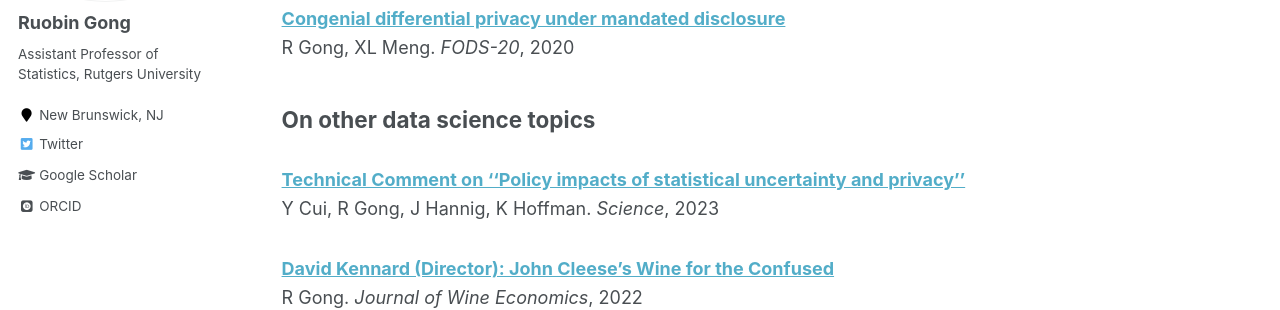
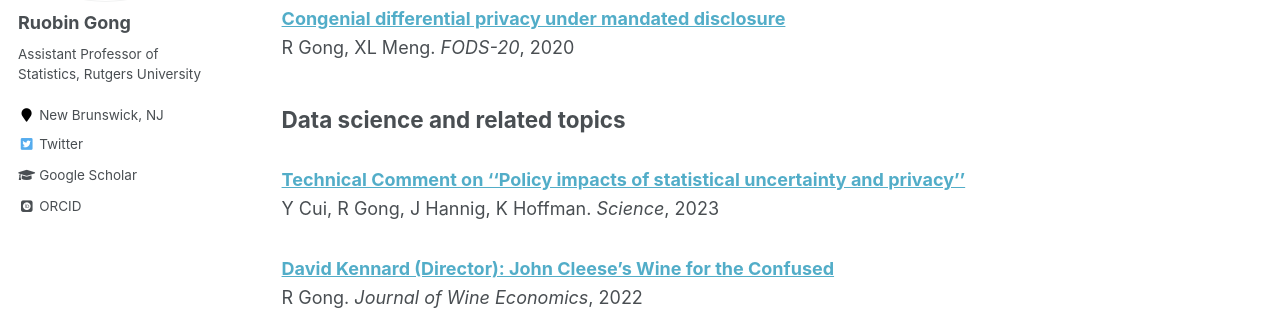
Before and after one commit to RuobinGong/RuobinGong.github.io, a Jekyll site: the page built from _pages/publications.md, in a window 1280 px wide and 900 px high, scrolled down 1689 px. Shown: the part 154-464 px from the top of the window. Built offline with Jekyll 4.4.1, drawn with Linux system fonts in a browser that asks for light colours; some web fonts are replaced.

Commit message:
Update publications.md

```diff
--- a/_pages/publications.md
+++ b/_pages/publications.md
@@ -22,7 +22,7 @@ For a complete list of publications, please refer to [my CV](https://RuobinGong.
   {% include archive-single.html %}
 {% endfor %}
 
-## On other data science topics
+## Data science and related topics
 
 {% for post in site.publications reversed %}
   {% include archive-single.html %}
```
